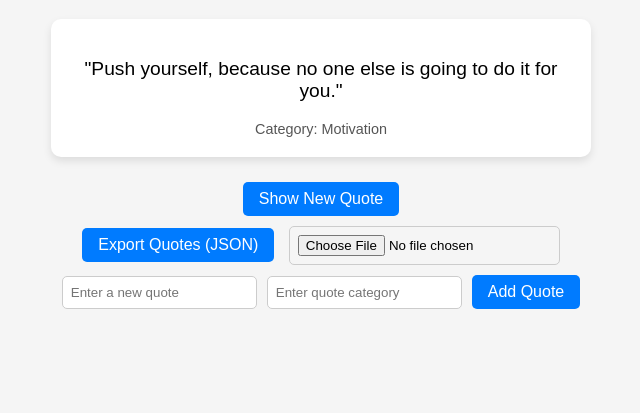
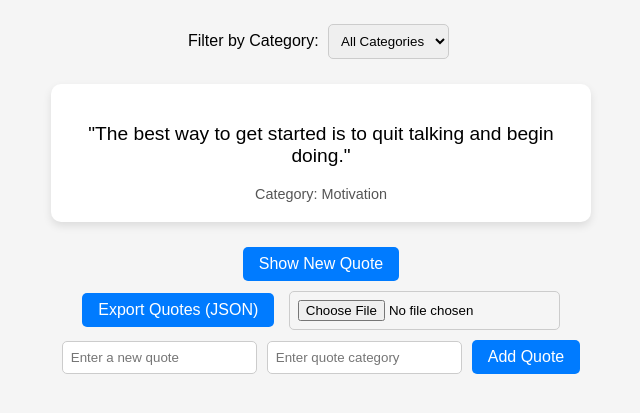
Before and after one commit to preciousfibbs/alx_fe_javascript, a plain HTML site: page dom-manipulation/index.html in a window 1280 px wide. Shown: the part 89-502 px from the top of the page, without its empty margins (319-959 px from the left). Drawn offline with Linux system fonts and the light colour scheme.

Commit message:
Task 2: Add dynamic category filtering with localStorage persistence

```diff
--- a/dom-manipulation/index.html
+++ b/dom-manipulation/index.html
@@ -25,7 +25,7 @@
       font-size: 0.9rem;
       color: #555;
     }
-    input {
+    input, select {
       padding: 8px;
       margin: 5px;
       border-radius: 5px;
@@ -49,6 +49,15 @@
 <body>
   <h1>Dynamic Quote Generator</h1>
 
+  <!-- Category Filter -->
+  <div>
+    <label for="categoryFilter">Filter by Category:</label>
+    <select id="categoryFilter">
+      <option value="all">All Categories</option>
+    </select>
+  </div>
+
+  <!-- Quote Display -->
   <div id="quoteDisplay"></div>
   <button id="newQuote">Show New Quote</button>
 
--- a/dom-manipulation/script.js
+++ b/dom-manipulation/script.js
@@ -6,6 +6,7 @@ const quoteDisplay = document.getElementById("quoteDisplay");
 const newQuoteBtn = document.getElementById("newQuote");
 const exportBtn = document.getElementById("exportBtn");
 const importFile = document.getElementById("importFile");
+const categoryFilter = document.getElementById("categoryFilter");
 
 // ====== Local Storage Handling ======
 function saveQuotes() {
@@ -17,7 +18,7 @@ function loadQuotes() {
   if (storedQuotes) {
     quotes = JSON.parse(storedQuotes);
   } else {
-    // Initial default quotes if localStorage is empty
+    // Default quotes
     quotes = [
       { text: "The best way to get started is to quit talking and begin doing.", category: "Motivation" },
       { text: "Your limitation—it’s only your imagination.", category: "Inspiration" },
@@ -27,21 +28,37 @@ function loadQuotes() {
   }
 }
 
-// ====== Display Random Quote ======
-function showRandomQuote() {
-  if (quotes.length === 0) {
-    quoteDisplay.innerHTML = "<em>No quotes available. Add one!</em>";
+// ====== Populate Categories ======
+function populateCategories() {
+  const categories = [...new Set(quotes.map(q => q.category))];
+  categoryFilter.innerHTML = '<option value="all">All Categories</option>';
+  categories.forEach(cat => {
+    const option = document.createElement("option");
+    option.value = cat;
+    option.textContent = cat;
+    categoryFilter.appendChild(option);
+  });
+
+  // Restore last selected category
+  const lastSelected = localStorage.getItem("lastCategoryFilter") || "all";
+  categoryFilter.value = lastSelected;
+}
+
+// ====== Filter Quotes ======
+function filterQuotes() {
+  const selectedCategory = categoryFilter.value;
+  localStorage.setItem("lastCategoryFilter", selectedCategory);
+
+  let filteredQuotes = selectedCategory === "all" ? quotes : quotes.filter(q => q.category === selectedCategory);
+
+  if (filteredQuotes.length === 0) {
+    quoteDisplay.innerHTML = "<em>No quotes in this category.</em>";
     return;
   }
 
-  const randomIndex = Math.floor(Math.random() * quotes.length);
-  const { text, category } = quotes[randomIndex];
-
-  // Update DOM
+  const randomIndex = Math.floor(Math.random() * filteredQuotes.length);
+  const { text, category } = filteredQuotes[randomIndex];
   quoteDisplay.innerHTML = `<p>"${text}"</p><div class="category">Category: ${category}</div>`;
-
-  // Optional: store last viewed quote in sessionStorage
-  sessionStorage.setItem("lastQuoteIndex", randomIndex);
 }
 
 // ====== Add Quote Form ======
@@ -69,12 +86,13 @@ function createAddQuoteForm() {
     }
 
     quotes.push({ text, category });
-    saveQuotes(); // save to localStorage
+    saveQuotes();
+    populateCategories(); // update categories dropdown
 
     quoteInput.value = "";
     categoryInput.value = "";
 
-    showRandomQuote();
+    filterQuotes(); // show a quote from selected category
   });
 
   formContainer.appendChild(quoteInput);
@@ -106,8 +124,9 @@ importFile.addEventListener("change", (event) => {
       if (!Array.isArray(importedQuotes)) throw new Error("Invalid JSON format");
       quotes.push(...importedQuotes);
       saveQuotes();
+      populateCategories();
       alert("Quotes imported successfully!");
-      showRandomQuote();
+      filterQuotes();
     } catch (err) {
       alert("Error importing JSON: " + err.message);
     }
@@ -118,5 +137,11 @@ importFile.addEventListener("change", (event) => {
 // ====== Initialize ======
 loadQuotes();
 createAddQuoteForm();
-showRandomQuote();
-newQuoteBtn.addEventListener("click", showRandomQuote);
+populateCategories();
+
+// Event listeners
+newQuoteBtn.addEventListener("click", filterQuotes);
+categoryFilter.addEventListener("change", filterQuotes);
+
+// Show initial quote
+filterQuotes();
```
